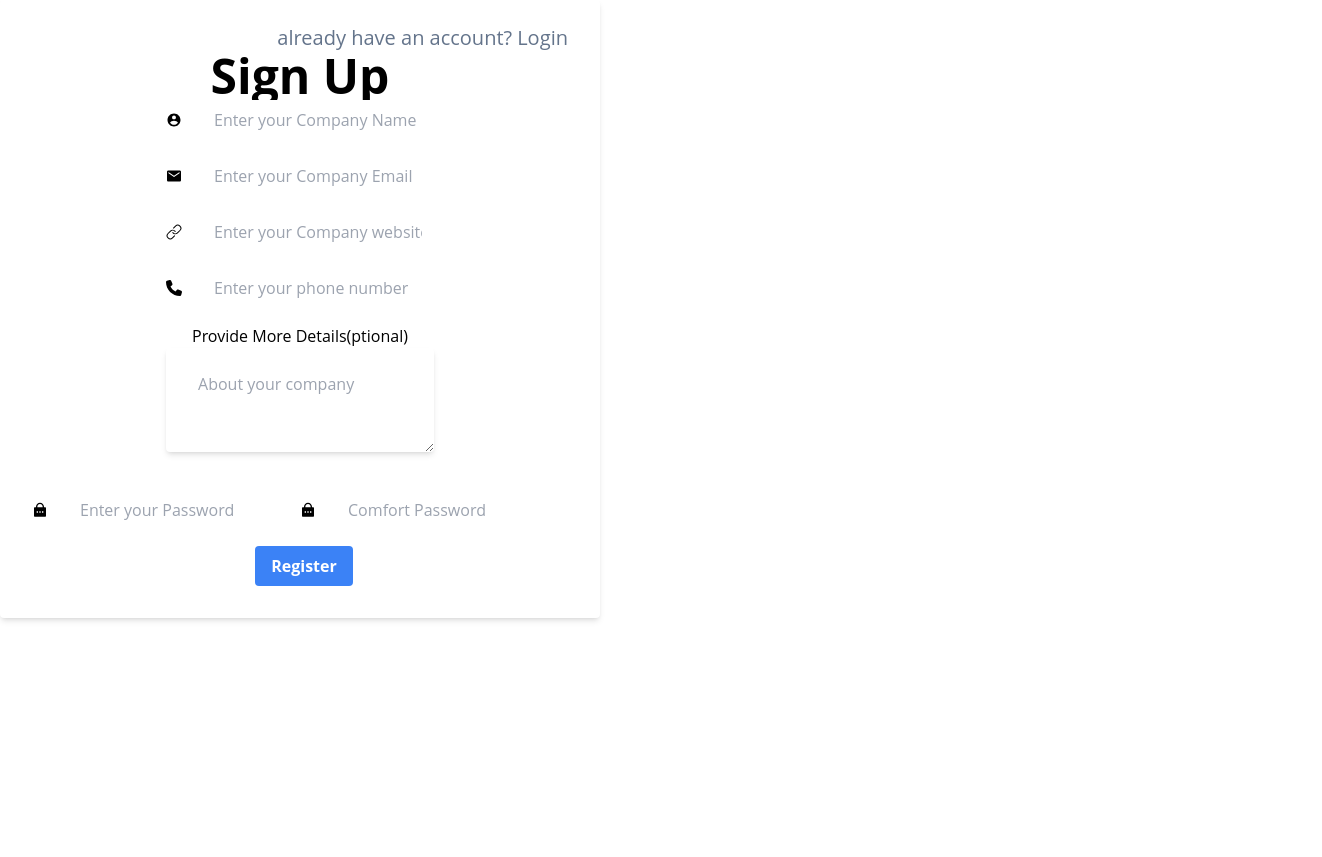
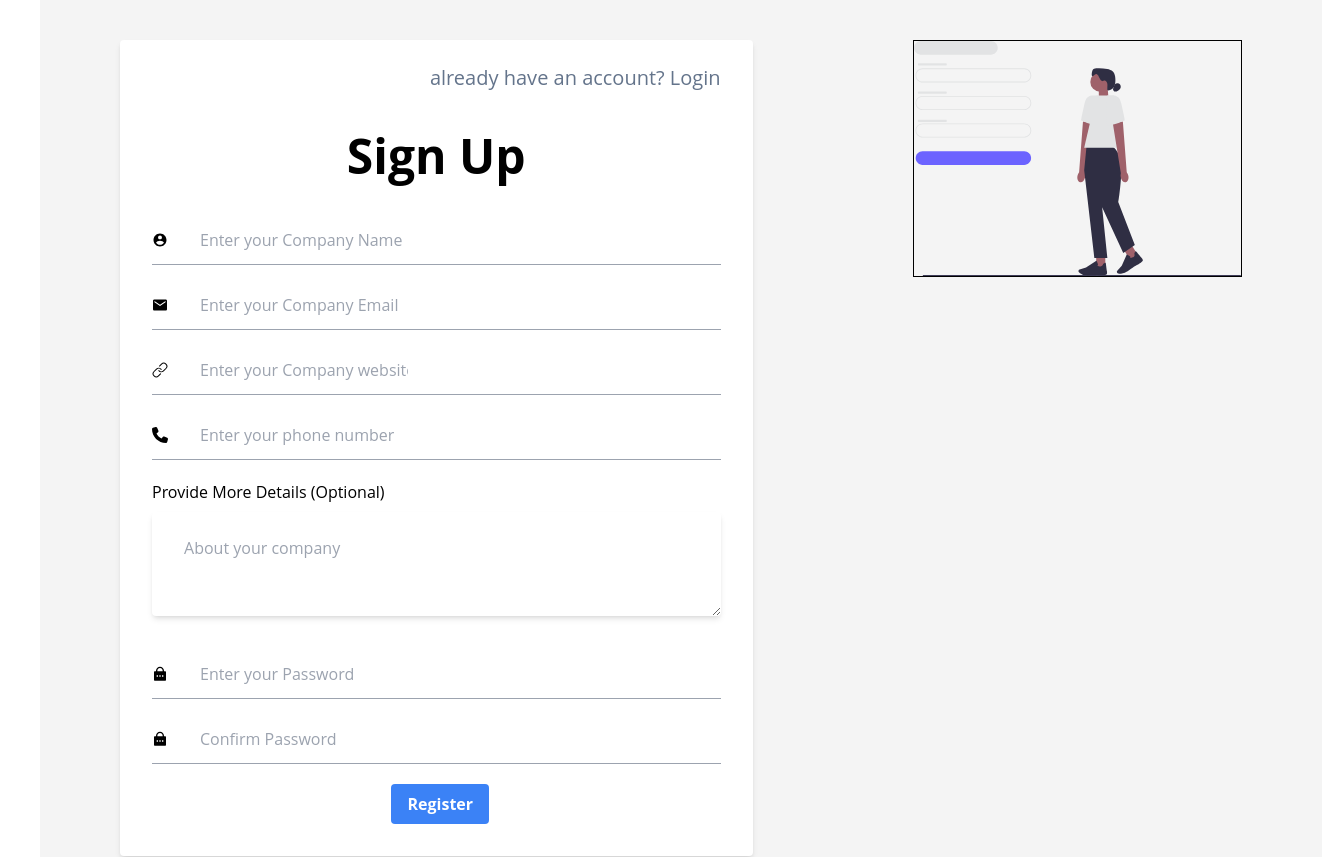
Before and after one commit to cots-lab/cots-colab-web, a Next.js app: page /auth/lab_signup in a window 1280 px wide. Shown: the top 857 px of the page, 1322 px wide, since content can reach past the window. Before the commit the page ends 800 px from the top, so only its background shows below. Built offline with nearby package versions, Linux system fonts and the light colour scheme.

Commit message:
add image and change form fields

```diff
--- a/app/auth/lab_signup/page.js
+++ b/app/auth/lab_signup/page.js
@@ -5,92 +5,102 @@ import { GoLink } from "react-icons/go";
 import { FaPhone } from "react-icons/fa6";
 import { RiLockPasswordFill } from "react-icons/ri";
 
-export default function page() {
+export default function Page() {
     return (
+        <div className="flex" style={{ backgroundColor: "#f4f4f4", margin: "0 40px" }}>
+            <div className="ml-20 mr-20 mt-10 mb-10 w-[960px] col-start-1 col-end-13">
+                <form className="register-form bg-white shadow-md rounded px-8 pt-6 pb-8 mb-4">
                     <div>
-
- <form className=" register-form bg-white shadow-md rounded px-8 pt-6 pb-8 mb-4 ">
-                <div>
-                    <h3 className=" text-xl text-slate-500 flex items-center justify-end">
+                        <h3 className="text-xl text-slate-500 flex items-center justify-end">
                             already have an account? Login
                         </h3>
-                    <h1 className=" text-5xl font-bold flex items-center justify-center">
+                        <h1 className="text-5xl font-bold flex items-center justify-center mt-10 mb-10">
                             Sign Up
                         </h1>
                     </div>
 
-                <div className="mb-4 flex items-center justify-center">
-
+                    <div className="mb-4 flex items-center">
                         <IoMdContact className="mr-5"/>
                         <input
-                        className="py-2 px-3 "
-                        id="name"
+                            className="py-2 px-3 border-none focus:outline-none"
+                            id="company-name"
                             type="text"
                             placeholder="Enter your Company Name"
-                        name="name"
-
+                            name="company_name"
                         />
                     </div>
-                <div className="mb-4 flex items-center justify-center">
+                    <hr className="w-full mb-5 mt-[-12px] border-gray-400"/>
+
+                    <div className="mb-4 flex items-center">
                         <IoMdMail className="mr-5"/>
                         <input
-                        className=" py-2 px-3"
-                        id="email"
-                        type="text"
+                            className="py-2 px-3 border-none focus:outline-none"
+                            id="company-email"
+                            type="email"
                             placeholder="Enter your Company Email"
-                        name="email"
+                            name="company_email"
                         />
                     </div>
-                <div className="mb-4 flex items-center justify-center">
+                    <hr className="w-full mb-5 mt-[-12px] border-gray-400"/>
+
+                    <div className="mb-4 flex items-center">
                         <GoLink className="mr-5"/>
                         <input
-                        className=" py-2 px-3"
-                        id="web-url"
-                        type="text"
+                            className="py-2 px-3 border-none focus:outline-none"
+                            id="company-website"
+                            type="url"
                             placeholder="Enter your Company website link"
-                        name="web_url"
+                            name="company_website"
                         />
                     </div>
-                <div className="mb-4 flex items-center justify-center">
+                    <hr className="w-full mb-5 mt-[-12px] border-gray-400"/>
+
+                    <div className="mb-4 flex items-center">
                         <FaPhone className="mr-5"/>
                         <input
-                        className=" py-2 px-3"
+                            className="py-2 px-3 border-none focus:outline-none"
                             id="phone-number"
-                        type="text"
+                            type="tel"
                             placeholder="Enter your phone number"
                             name="phone_number"
                         />
                     </div>
-                <div className=" mb-4 text-center">
-                    <h4>Provide More Details(ptional)</h4>
-                    <textarea className=" register-form bg-white shadow-md rounded px-8 pt-6 pb-8 mb-4" placeholder="About your company">
+                    <hr className="w-full mb-5 mt-[-12px] border-gray-400"/>
 
-                    </textarea>
-
+                    <div className="mb-4">
+                        <h4 className="text-left mb-2">Provide More Details (Optional)</h4>
+                        <textarea
+                            className=" w-full register-form bg-white shadow-md rounded px-8 pt-6 pb-8 mb-4 border-none focus:outline-none"
+                            style={{ maxWidth: "100%" }}
+                            placeholder="About your company"
+                        />
                     </div>
 
-
-                <div className="mb-4 flex items-center justify-center">
+                    <div className="mb-4 flex items-center">
                         <RiLockPasswordFill className="mr-5"/>
                         <input
-                        className=" py-2 px-3"
+                            className="py-2 px-3 border-none focus:outline-none"
                             id="password"
-                        type="text"
+                            type="password"
                             placeholder="Enter your Password"
                             name="password"
                         />
+                    </div>
+                    <hr className="w-full mb-5 mt-[-12px] border-gray-400"/>
 
+                    <div className="mb-4 flex items-center">
                         <RiLockPasswordFill className="mr-5"/>
                         <input
-                        className=" py-2 px-3"
-                        id="comfortran-password"
-                        type="text"
-                        placeholder="Comfort Password"
-                        name="comfort_password"
+                            className="py-2 px-3 border-none focus:outline-none"
+                            id="confirm-password"
+                            type="password"
+                            placeholder="Confirm Password"
+                            name="confirm_password"
                         />
                     </div>
+                    <hr className="w-full mb-5 mt-[-12px] border-gray-400"/>
 
-                <div className=" flex items-center justify-center">
+                    <div className="flex items-center justify-center">
                         <button
                             className="bg-blue-500 hover:bg-blue-700 text-white font-bold py-2 px-4 rounded focus:outline-none focus:shadow-outline ml-2"
                             type="submit"
@@ -98,35 +108,12 @@ export default function page() {
                             Register
                         </button>
                     </div>
-
                 </form>
-
-{/*
-         <Box
-          sx={{
-            color: "gray",
-            p: 2,
-            border: "1px solid grey",
-            marginLeft: "90px",
-            marginTop: "5%",
-            borderRadius: "10px",
-            height: "120px",
-            boxShadow: "0px 0px 5px 0px #000000",cursor: "pointer"
-          }}
-          >
-          <div className="flex flex-row">
-            <ImShare2 className=" stroke-black size-8 ml-5" />
-            <h1 className=" pl-10 text-black font-bold text-2xl">
-              I want to collect Resources{" "}
-            </h1>
-          </div>
-          <h2 className=" ml-36 pt-8 text-m text-slate-500 ">
-            You're looking to share knowledge.{" "}
-          </h2>
-        </Box> */}
             </div>
 
-
-
-    )
+            <div className="ml-20 mr-20 mt-10 mb-10">
+                <img src="/image/lab_signup.svg" alt="cotzz" width={500} height={600} className="border" style={{ borderStyle: "solid", borderWidth: "1px", borderColor: "black" }} />
+            </div>
+        </div>
+    );
 }
```
Also changed, not shown: public/image/lab_signup.svg (added). Lines whose indentation alone changed are shown as unchanged.
